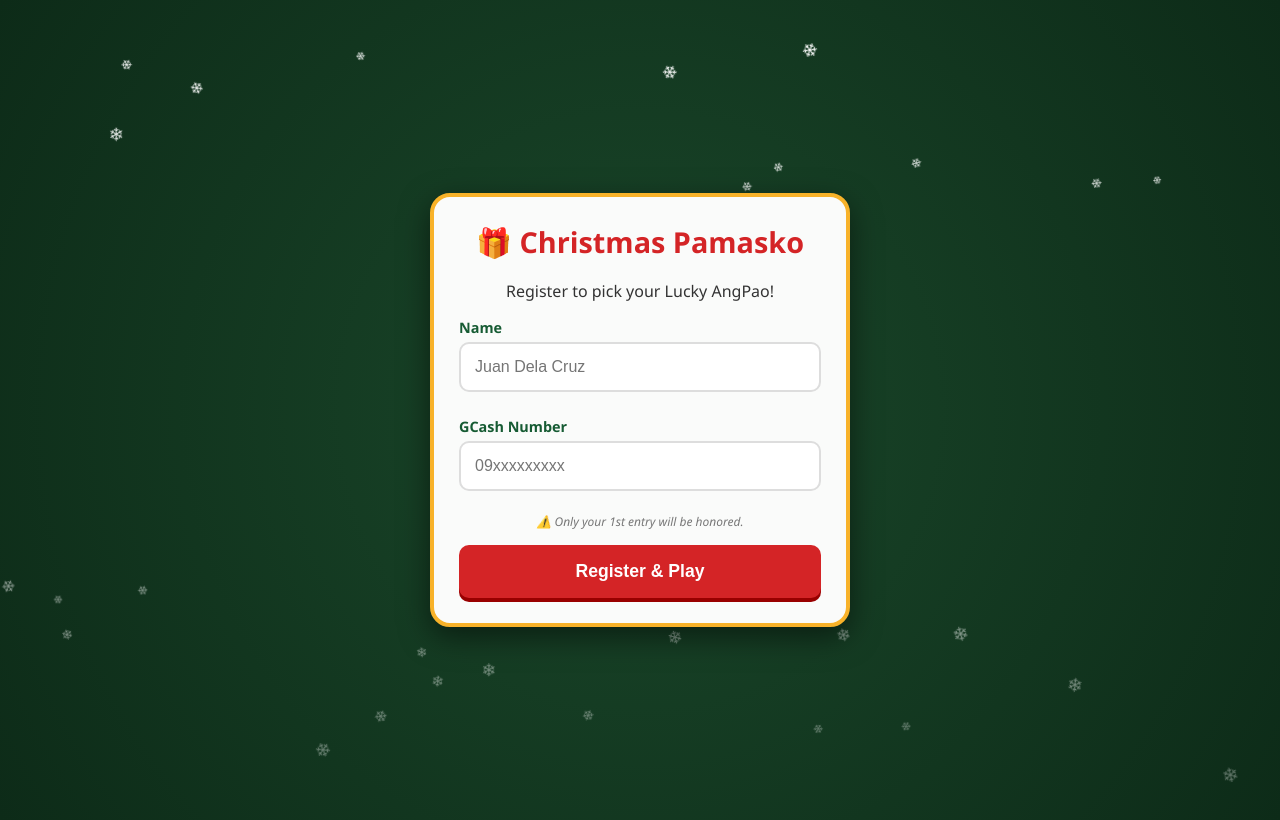
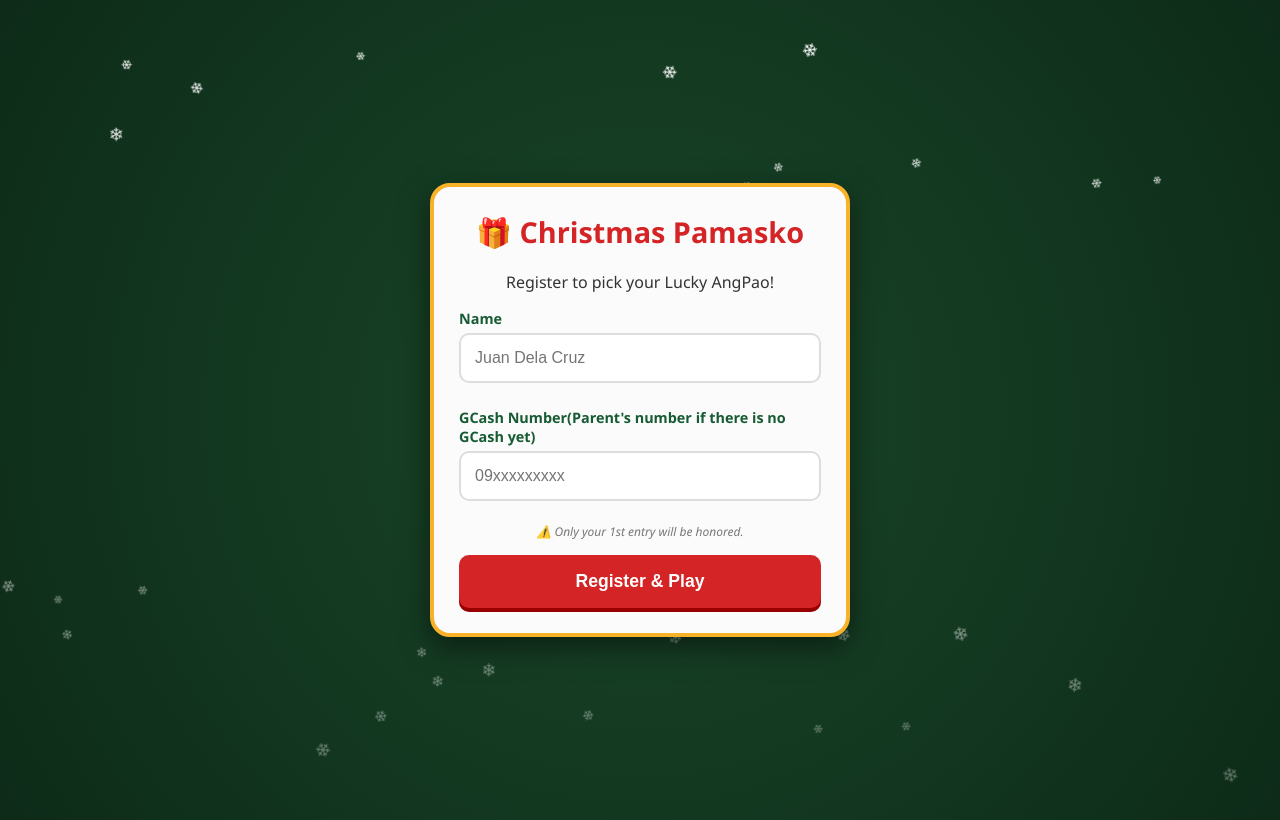
Before and after one commit to Gumgum29/pamasko-2025, a plain HTML site: page index.html in a window 1280 px wide. Drawn offline with nearby package versions, Linux system fonts and the light colour scheme.

Commit message:
Small Update for UI context
adding instructions for parents to use their numbers if the user does not have yet GCash

```diff
--- a/index.html
+++ b/index.html
@@ -56,7 +56,7 @@
         <p>Register to pick your Lucky AngPao!</p>
         <label>Name</label>
         <input type="text" id="reg-name" placeholder="Juan Dela Cruz">
-        <label>GCash Number</label>
+        <label>GCash Number(Parent's number if there is no GCash yet)</label>
         <input type="text" id="reg-num" placeholder="09xxxxxxxxx" inputmode="numeric">
         <p class="warning">⚠️ Only your 1st entry will be honored.</p>
         <button onclick="startPlaying()">Register & Play</button>
@@ -164,4 +164,5 @@
     }
 </script>
 </body>
+
 </html>
```
